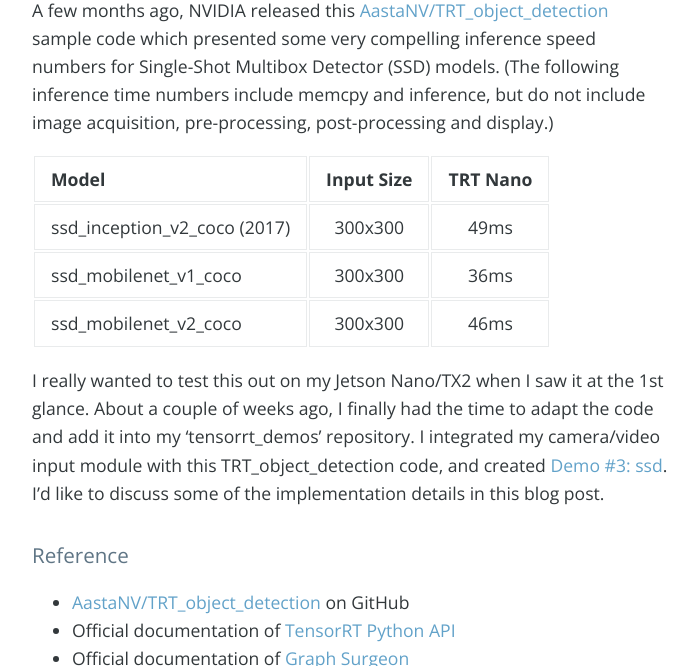
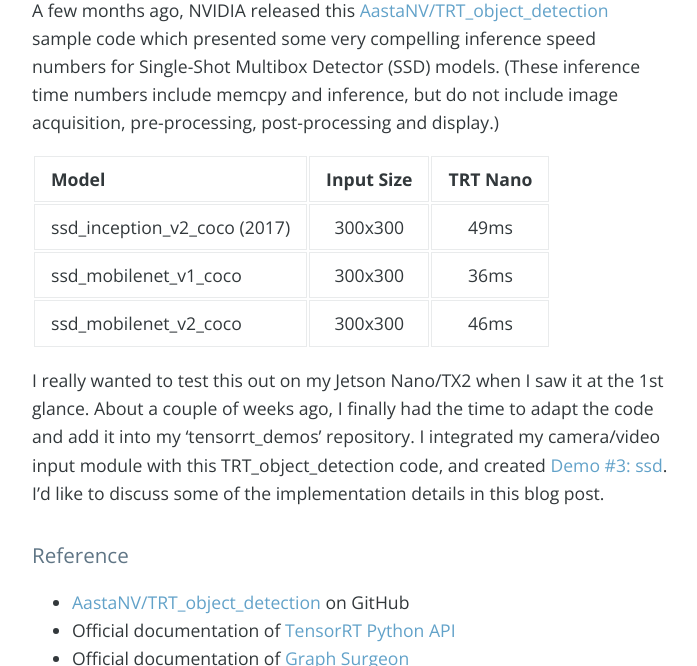
Before and after one commit to jkjung-avt/jkjung-avt.github.io, a Jekyll site: the page built from _posts/2019-11-17-tensorrt-ssd.md, in a window 1280 px wide and 900 px high, scrolled down 551 px, cut to the strip 234-900 px from the top of the window. Shown: the whole strip, without its empty margins (288-985 px from the left). Built offline with Jekyll 4.4.1, drawn with Linux system fonts in a browser that asks for light colours; nearby versions of some CDN libraries; comment, search, counter and statistics services are not loaded.

Commit message:
Minor change of wording

```diff
--- a/_posts/2019-11-17-tensorrt-ssd.md
+++ b/_posts/2019-11-17-tensorrt-ssd.md
@@ -12,7 +12,7 @@
 
 [![Hands detected](https://raw.githubusercontent.com/jkjung-avt/tensorrt_demos/master/doc/hands.png)](https://youtu.be/3ieN5BBdDF0)
 
-A few months ago, NVIDIA released this [AastaNV/TRT_object_detection](https://github.com/AastaNV/TRT_object_detection) sample code which presented some very compelling inference speed numbers for Single-Shot Multibox Detector (SSD) models.  (The following inference time numbers include memcpy and inference, but do not include image acquisition, pre-processing, post-processing and display.)
+A few months ago, NVIDIA released this [AastaNV/TRT_object_detection](https://github.com/AastaNV/TRT_object_detection) sample code which presented some very compelling inference speed numbers for Single-Shot Multibox Detector (SSD) models.  (These inference time numbers include memcpy and inference, but do not include image acquisition, pre-processing, post-processing and display.)
 
 |            Model             | Input Size | TRT Nano |
 |:-----------------------------|:----------:|:--------:|
```
